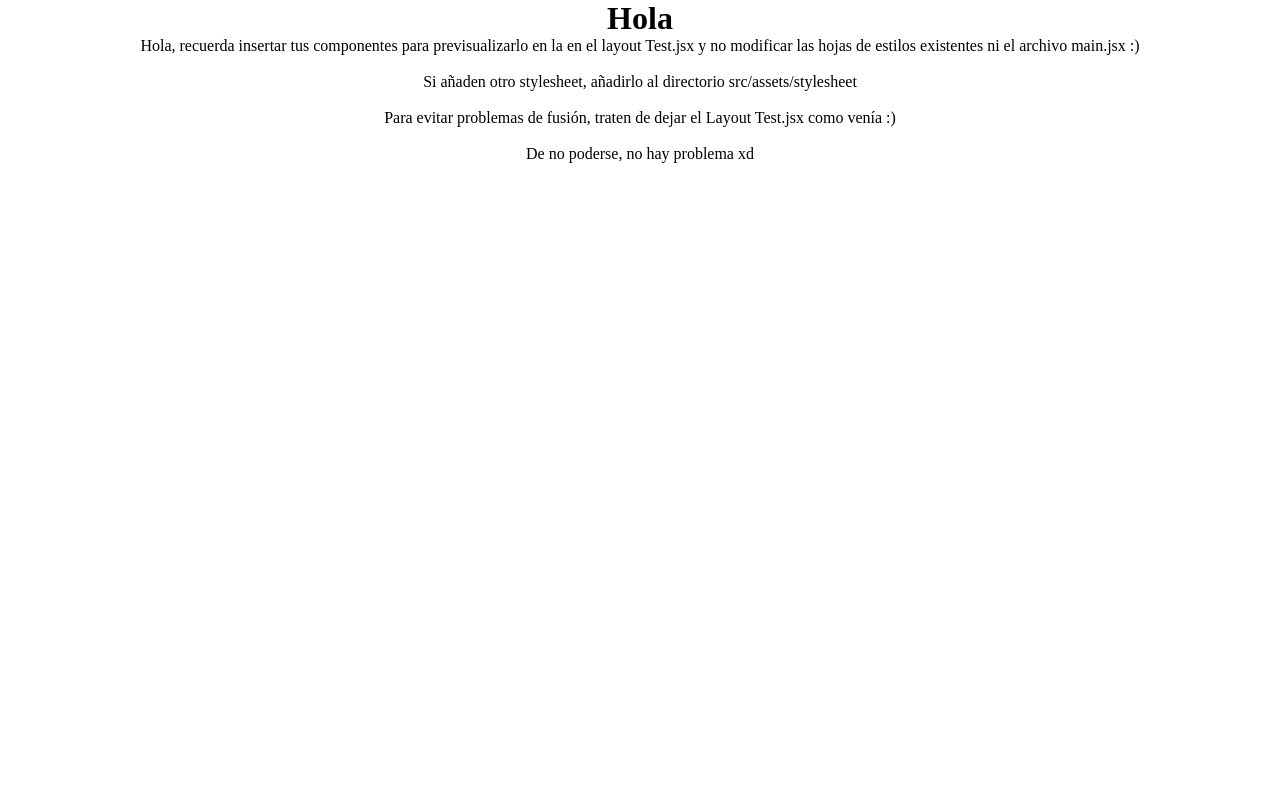
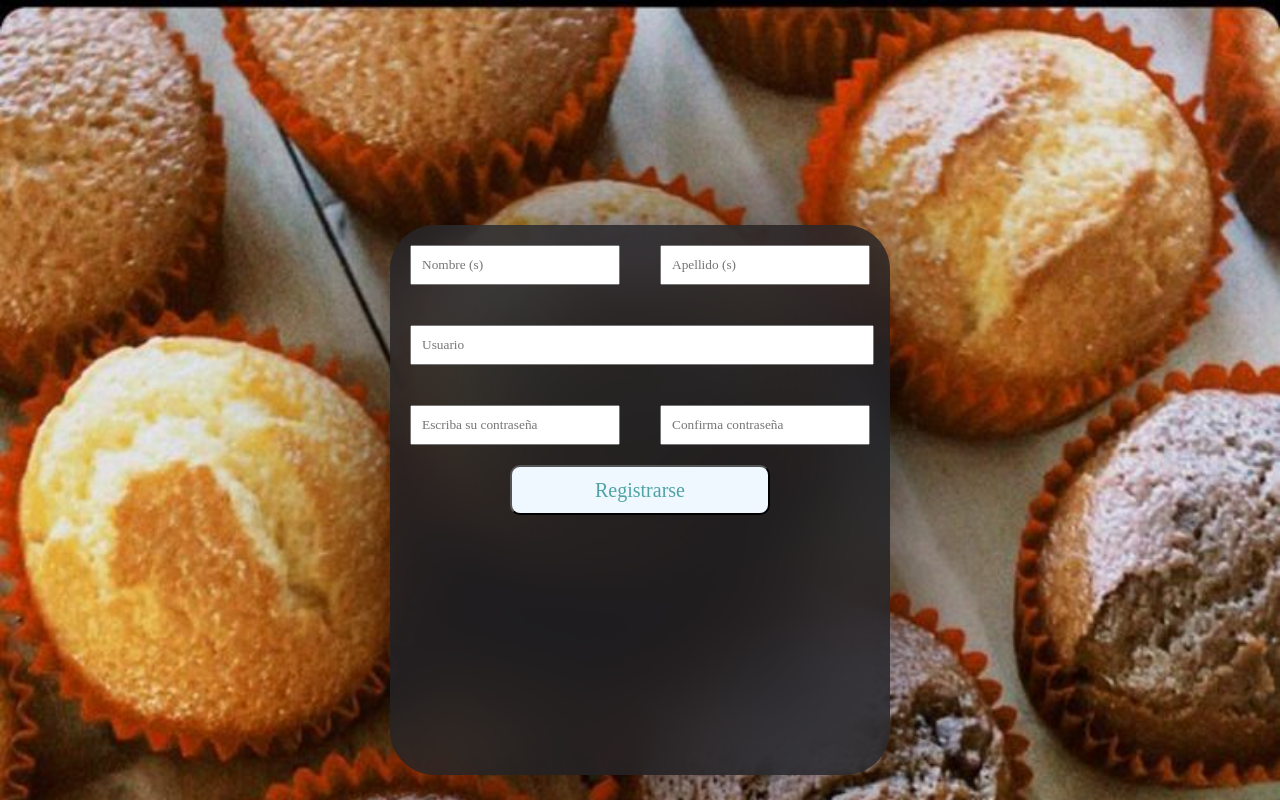
Before and after one commit to Adolfo-Juarez/chiche-client, a React (Vite) app: page / in a window 1280 px wide. Shown: the top 800 px of the page. Built offline with nearby package versions, Linux system fonts and the light colour scheme.

Commit message:
Login jsx added

```diff
--- a/src/assets/stylesheets/login.css
+++ b/src/assets/stylesheets/login.css
@@ -1,12 +1,12 @@
-/* .img-login{
+.background-login{
+  margin: 0;
+  padding: 0%;
     width: 100%;
     height: 1000px;
     background: url('../img/img-3.jpeg');
-    background-attachment: fixed;
     background-size: cover;
-    -webkit-backdrop-filter: blur(30px);
 }
-
+/*
 .text-login{
     color: #ffffff;
     font-family: 'Libre Caslon Text';
@@ -30,7 +30,6 @@
   }
 
   .display-center{
-    margin-top: 50px;
     display: flex;
     justify-content: center;
     align-items: center;
@@ -44,7 +43,7 @@
     font-family: 'Dosis', sans-serif;
     color: aliceblue;
     filter:drop-shadow(10px 10px 100px  black);
-
+    backdrop-filter: blur(30px);
   }
 
   .title-form{
@@ -69,14 +68,14 @@
     width: 46.7%;
     margin: 20px;
     padding: 10px;
-    font-family: 'Staatliches', cursive;
+    font-family: 'Staatliches';
   }
 
   .input-100{
     width: 88%;
     margin: 20px;
     padding: 10px;
-    font-family: 'Staatliches', cursive;
+    font-family: 'Staatliches';
   }
 
   .form-chiche{
@@ -98,7 +97,7 @@
     background-color: aliceblue;
     color: #4FA3A5;
     transition: all .7s;
-    font-family: 'Staatliches', cursive;
+    font-family: 'Staatliches';
     font-size: 20px;
     border-radius: 10px;
     cursor: pointer;
--- a/src/views/Login.jsx
+++ b/src/views/Login.jsx
@@ -42,7 +42,7 @@ function Login() {
 
     return (
         <>
-        <div className='display-center'>
+        <div className='display-center background-login'>
          <form className="section-form" onSubmit={handleSubmit}>
         <>
             <div className="form-chiche">
--- a/src/views/Test.jsx
+++ b/src/views/Test.jsx
@@ -1,13 +1,14 @@
 import { useState } from 'react'
 import '../assets/stylesheets/App.css'
 import ComponentTest from '../components/ComponentTest'
+import Login from './Login'
 
 function Test() {
   const [count, setCount] = useState(0)
 
   return (
     <> {/* Para hacer las pruebas de sus componentes, cambien el ComponentTest por los suyos */}
-      <ComponentTest/>
+      <Login></Login>
     </>
   )
 }
```
